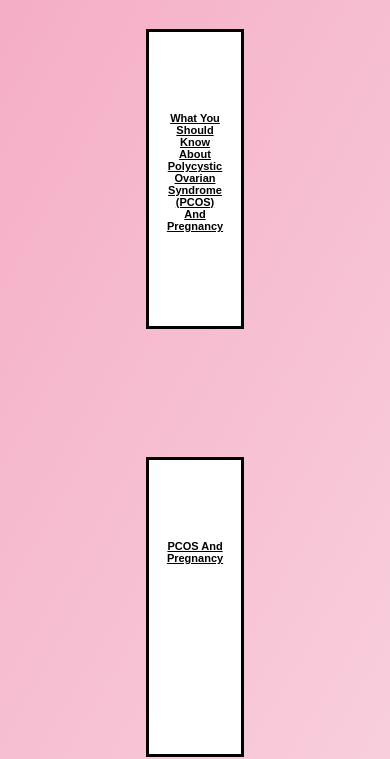
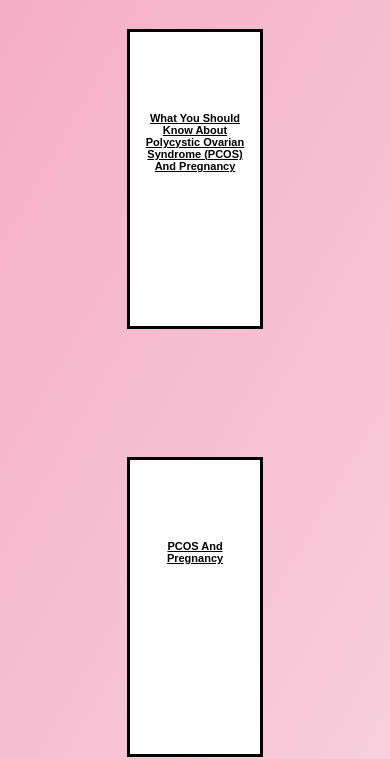
Before and after one commit to ishar19/PCOSimplify, a website: page pregnancy.html in a window 390 px wide. Shown: the part 86-845 px from the top of the page. Drawn offline with nearby package versions, Linux system fonts and the light colour scheme; files that its build step writes are made by us from their sources; a web font is replaced by a local one.

Commit message:
fixed responsiveness of stories

```diff
--- a/pregnancy.html
+++ b/pregnancy.html
@@ -54,6 +54,7 @@
     @media (max-width: 768px){
       .grid-wrapper li{
         font-size:11px;
+        width: 35vw;
       }
     }
     .grid-wrapper li:hover {
```
